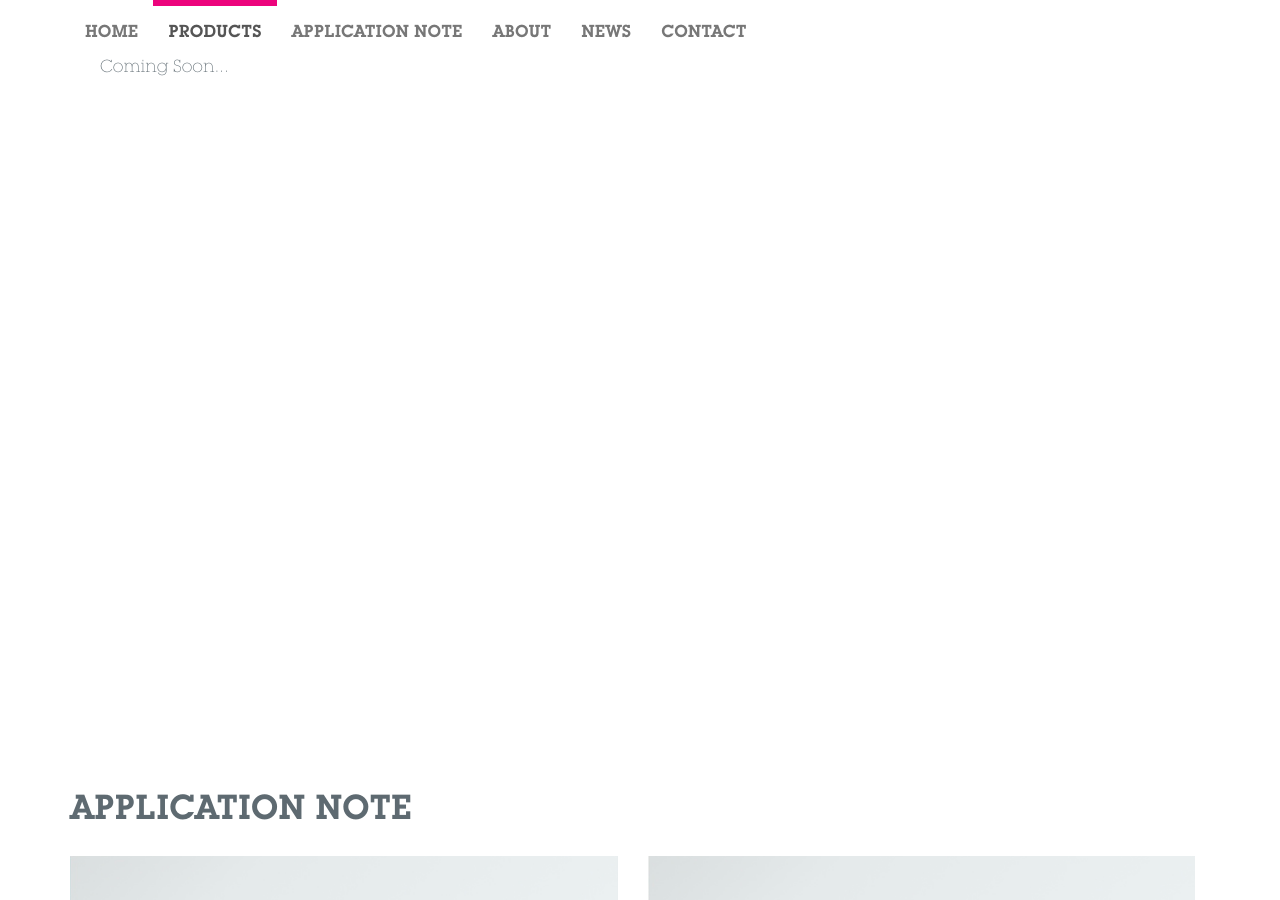
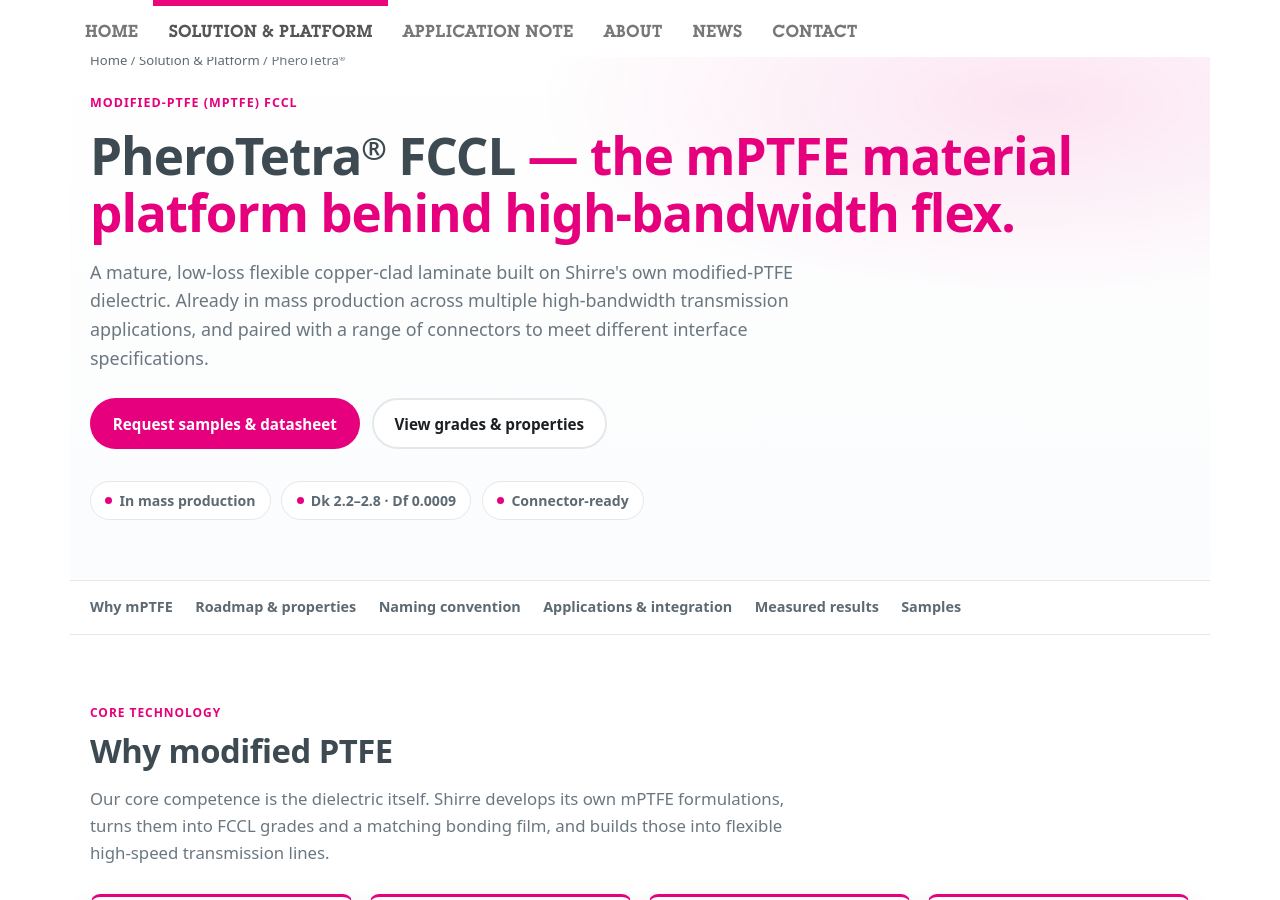
Before and after one commit to ITShirre/www.shirre.com, a Jekyll site: the page built from index.html, in a window 1280 px wide and 900 px high, scrolled down 1023 px. Built offline with Jekyll 4.4.1, drawn with Linux system fonts in a browser that asks for light colours; some of the changed text lies outside the part shown.

Commit message:
Rename Products to Solution & Platform; remove High bandwidth tab

```diff
--- a/_data/landing.yml
+++ b/_data/landing.yml
@@ -13,8 +13,8 @@
 #  css:
 
 - id: products
-  name: PRODUCTS
-  footer_name: Products
+  name: "SOLUTION &amp; PLATFORM"
+  footer_name: "Solution &amp; Platform"
   tpl: products.html
   css:
 
--- a/_includes/products/pherotetra-mptfe.html
+++ b/_includes/products/pherotetra-mptfe.html
@@ -9,7 +9,7 @@
   <!-- HERO -->
   <section class="pt-hero" aria-labelledby="pt-title">
     <div class="pt-wrap">
-      <nav class="pt-crumb" aria-label="Breadcrumb"><a href="{{ site.baseurl }}/#home">Home</a> / <a href="#products">Products</a> / PheroTetra<sup>®</sup></nav>
+      <nav class="pt-crumb" aria-label="Breadcrumb"><a href="{{ site.baseurl }}/#home">Home</a> / <a href="#products">Solution &amp; Platform</a> / PheroTetra<sup>®</sup></nav>
       <p class="pt-eyebrow">Modified-PTFE (mPTFE) FCCL</p>
       <h2 id="pt-title">PheroTetra<sup>®</sup> FCCL <span class="pt-accent">— the mPTFE material platform behind high-bandwidth flex.</span></h2>
       <p class="pt-hero-lead">
--- a/_includes/products/pt-fccl-m9.html
+++ b/_includes/products/pt-fccl-m9.html
@@ -10,7 +10,7 @@
   <!-- HERO -->
   <section class="m9-hero" aria-labelledby="m9-title">
     <div class="m9-wrap">
-      <nav class="m9-crumb" aria-label="Breadcrumb"><a href="{{ site.baseurl }}/#home">Home</a> / <a href="#products">Products</a> / PT-FCCL for M9/M10</nav>
+      <nav class="m9-crumb" aria-label="Breadcrumb"><a href="{{ site.baseurl }}/#home">Home</a> / <a href="#products">Solution &amp; Platform</a> / PT-FCCL for M9/M10</nav>
       <p class="m9-eyebrow">PheroTetra<sup>®</sup> PT150 · benchmarked against M9 / M10-class CCL</p>
       <h2 id="m9-title">PT150 stripline: <span class="m9-accent">M9-class loss in a 0.42 mm flexible build.</span></h2>
       <p class="m9-hero-lead">
```
Also changed, not shown: _products/009-high-bandwidth-transmission.md (deleted, +0 -8 lines).
